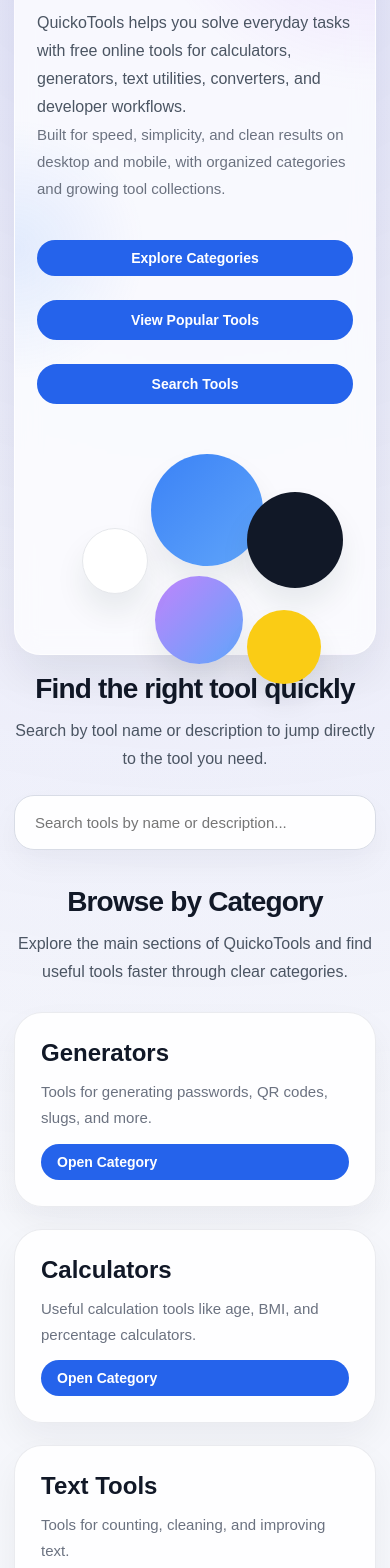
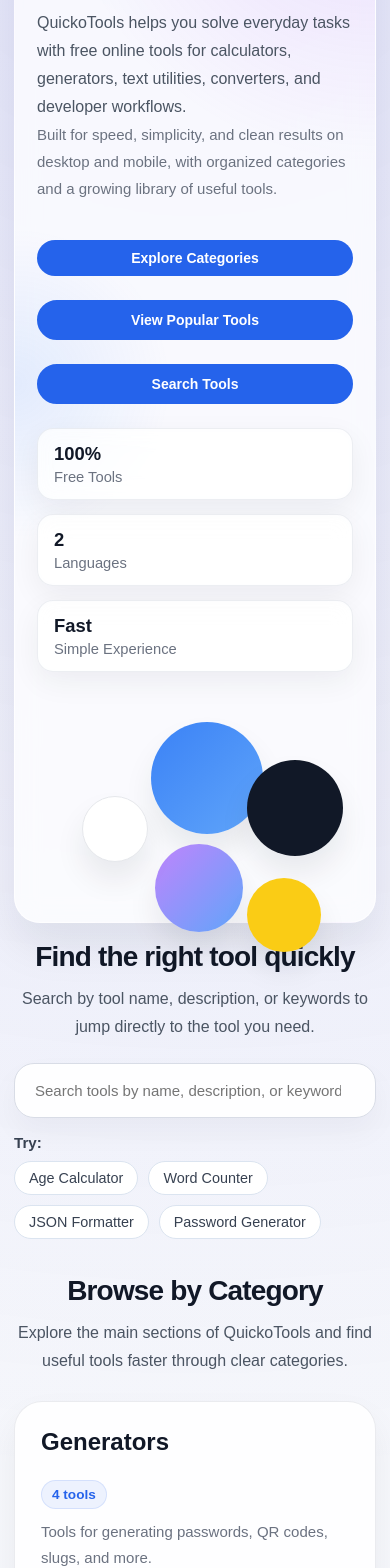
Before and after one commit to mousamohamad370-wq/QuickoTools, a React (Vite) app: page / in a window 390 px wide. Shown: the part 260-1828 px from the top of the page. Built offline with nearby package versions, Linux system fonts and the light colour scheme.

Commit message:
enhance home page UI, search UX, and category tool counts/clean and organize home stylesheet

```diff
--- a/src/pages/Home.jsx
+++ b/src/pages/Home.jsx
@@ -4,6 +4,7 @@
 import '../styles/home.css';
 import ToolCard from '../components/ToolCard';
 import toolsData from '../tools/data/toolsData';
+import categoriesData from '../tools/data/categoriesData';
 
 function Home({ language }) {
   usePageMeta(
@@ -17,86 +18,54 @@
 
   const [searchTerm, setSearchTerm] = useState('');
 
-  const categories = [
-    {
-      name: 'Generators',
-      nameAr: 'المولدات',
-      slug: 'generators',
-      description: 'Tools for generating passwords, QR codes, slugs, and more.',
-      descriptionAr: 'أدوات لإنشاء كلمات المرور ورموز QR والـ Slugs وغيرها.'
-    },
-    {
-      name: 'Calculators',
-      nameAr: 'الحاسبات',
-      slug: 'calculators',
-      description: 'Useful calculation tools like age, BMI, and percentage calculators.',
-      descriptionAr: 'أدوات حساب مفيدة مثل العمر وBMI والنسبة المئوية.'
-    },
-    {
-      name: 'Text Tools',
-      nameAr: 'أدوات النص',
-      slug: 'text-tools',
-      description: 'Tools for counting, cleaning, and improving text.',
-      descriptionAr: 'أدوات لعدّ النص وتنظيفه وتحسينه.'
-    },
-    {
-      name: 'Developer Tools',
-      nameAr: 'أدوات المطورين',
-      slug: 'developer-tools',
-      description: 'Formatting and developer-focused utilities.',
-      descriptionAr: 'أدوات تنسيق وخدمات مفيدة للمطورين.'
-    },
-    {
-      name: 'Converters',
-      nameAr: 'أدوات التحويل',
-      slug: 'converters',
-      description: 'Convert text and content into different formats.',
-      descriptionAr: 'حوّل النصوص والمحتوى إلى صيغ مختلفة.'
-    },
-    {
-      name: 'Random Tools',
-      nameAr: 'أدوات متنوعة',
-      slug: 'random-tools',
-      description: 'Extra useful tools that do not fit into other categories.',
-      descriptionAr: 'أدوات إضافية مفيدة لا تندرج بسهولة تحت تصنيف آخر.'
-    }
-  ];
-
-  const popularToolPaths = [
-    '/age-calculator',
-    '/bmi-calculator',
-    '/word-counter',
-    '/json-formatter',
-    '/password-generator',
-    '/qr-code-generator'
-  ];
-
   const content = {
     en: {
       heroTitle: 'Free Online Tools for Everyday Tasks',
       heroText:
         'QuickoTools helps you solve everyday tasks with free online tools for calculators, generators, text utilities, converters, and developer workflows.',
       heroSubText:
-        'Built for speed, simplicity, and clean results on desktop and mobile, with organized categories and growing tool collections.',
+        'Built for speed, simplicity, and clean results on desktop and mobile, with organized categories and a growing library of useful tools.',
       heroCtaPrimary: 'Explore Categories',
       heroCtaSecondary: 'View Popular Tools',
       heroCtaTertiary: 'Search Tools',
+
+      stats: [
+        { value: '100%', label: 'Free Tools' },
+        { value: '2', label: 'Languages' },
+        { value: 'Fast', label: 'Simple Experience' }
+      ],
+      statsAr: [
+        { value: '100%', label: 'أدوات مجانية' },
+        { value: '2', label: 'لغات' },
+        { value: 'سريع', label: 'تجربة بسيطة' }
+      ],
+
       searchTitle: 'Find the right tool quickly',
       searchText:
-        'Search by tool name or description to jump directly to the tool you need.',
-      searchPlaceholder: 'Search tools by name or description...',
+        'Search by tool name, description, or keywords to jump directly to the tool you need.',
+      searchPlaceholder: 'Search tools by name, description, or keyword...',
       searchResultsTitle: 'Search Results',
       searchResultsCount: 'results found',
       clearSearch: 'Clear Search',
+      quickSearchTitle: 'Try',
+      quickSearches: ['Age Calculator', 'Word Counter', 'JSON Formatter', 'Password Generator'],
+
       categoriesTitle: 'Browse by Category',
       categoriesText:
         'Explore the main sections of QuickoTools and find useful tools faster through clear categories.',
+      categoryToolsCount: 'tools',
+
       popularTitle: 'Popular Tools',
       popularText:
         'Start with some of the most commonly used tools currently featured on the site.',
+
       noToolsTitle: 'No tools found',
-      noToolsText: 'Try searching with a different keyword.',
+      noToolsText: 'Try searching with a different keyword or explore the categories below.',
+      browseCategories: 'Browse Categories',
+      viewPopularTools: 'View Popular Tools',
+
       openCategory: 'Open Category',
+
       whyTitle: 'Why QuickoTools',
       whyText:
         'QuickoTools is designed to stay practical, lightweight, and easy to use as the tool library continues to grow.',
@@ -119,6 +88,7 @@
         }
       ]
     },
+
     ar: {
       heroTitle: 'أدوات أونلاين مجانية للمهام اليومية',
       heroText:
@@ -128,22 +98,44 @@
       heroCtaPrimary: 'استكشف التصنيفات',
       heroCtaSecondary: 'عرض الأدوات الشائعة',
       heroCtaTertiary: 'ابحث عن أداة',
+
+      stats: [
+        { value: '100%', label: 'أدوات مجانية' },
+        { value: '2', label: 'لغات' },
+        { value: 'سريع', label: 'تجربة بسيطة' }
+      ],
+      statsAr: [
+        { value: '100%', label: 'أدوات مجانية' },
+        { value: '2', label: 'لغات' },
+        { value: 'سريع', label: 'تجربة بسيطة' }
+      ],
+
       searchTitle: 'اعثر على الأداة المناسبة بسرعة',
       searchText:
-        'ابحث باسم الأداة أو وصفها للوصول مباشرة إلى الأداة التي تحتاجها.',
-      searchPlaceholder: 'ابحث عن أداة بالاسم أو الوصف...',
+        'ابحث باسم الأداة أو وصفها أو الكلمات المفتاحية للوصول مباشرة إلى الأداة التي تحتاجها.',
+      searchPlaceholder: 'ابحث عن أداة بالاسم أو الوصف أو كلمة مفتاحية...',
       searchResultsTitle: 'نتائج البحث',
       searchResultsCount: 'نتيجة',
       clearSearch: 'مسح البحث',
+      quickSearchTitle: 'جرّب',
+      quickSearches: ['حاسبة العمر', 'عداد الكلمات', 'منسق JSON', 'مولد كلمات المرور'],
+
       categoriesTitle: 'تصفح حسب التصنيف',
       categoriesText:
         'استكشف الأقسام الرئيسية في QuickoTools واعثر على الأدوات المفيدة بشكل أسرع من خلال تصنيفات واضحة.',
+      categoryToolsCount: 'أدوات',
+
       popularTitle: 'الأدوات الشائعة',
       popularText:
         'ابدأ ببعض الأدوات الأكثر استخدامًا والمعروضة حاليًا داخل الموقع.',
+
       noToolsTitle: 'لم يتم العثور على أدوات',
-      noToolsText: 'جرّب كلمة بحث مختلفة.',
+      noToolsText: 'جرّب كلمة بحث مختلفة أو تصفح التصنيفات بالأسفل.',
+      browseCategories: 'تصفح التصنيفات',
+      viewPopularTools: 'عرض الأدوات الشائعة',
+
       openCategory: 'افتح التصنيف',
+
       whyTitle: 'لماذا QuickoTools',
       whyText:
         'تم تصميم QuickoTools ليبقى عمليًا وخفيفًا وسهل الاستخدام مع استمرار نمو مكتبة الأدوات.',
@@ -169,6 +161,12 @@
   };
 
   const currentContent = content[language] || content.en;
+  const currentStats =
+    language === 'ar' ? currentContent.statsAr : currentContent.stats;
+
+  const publishedTools = useMemo(() => {
+    return toolsData.filter((tool) => tool.isPublished);
+  }, []);
 
   const filteredTools = useMemo(() => {
     const value = searchTerm.trim().toLowerCase();
@@ -177,7 +175,7 @@
       return [];
     }
 
-    return toolsData.filter((tool) => {
+    return publishedTools.filter((tool) => {
       const toolName =
         language === 'ar' && tool.nameAr
           ? tool.nameAr.toLowerCase()
@@ -188,6 +186,16 @@
           ? tool.descriptionAr.toLowerCase()
           : tool.description.toLowerCase();
 
+      const toolKeywords = (
+        language === 'ar' && Array.isArray(tool.keywordsAr)
+          ? tool.keywordsAr
+          : Array.isArray(tool.keywords)
+          ? tool.keywords
+          : []
+      )
+        .join(' ')
+        .toLowerCase();
+
       const toolLanguages = Array.isArray(tool.languages)
         ? tool.languages.join(' ').toLowerCase()
         : '';
@@ -195,14 +203,28 @@
       return (
         toolName.includes(value) ||
         toolDescription.includes(value) ||
+        toolKeywords.includes(value) ||
         toolLanguages.includes(value)
       );
     });
-  }, [searchTerm, language]);
+  }, [searchTerm, language, publishedTools]);
 
   const popularTools = useMemo(() => {
-    return toolsData.filter((tool) => popularToolPaths.includes(tool.path));
-  }, []);
+    return publishedTools.filter((tool) => tool.isPopular);
+  }, [publishedTools]);
+
+  const categoriesWithCounts = useMemo(() => {
+    return categoriesData.map((category) => {
+      const toolsCount = publishedTools.filter(
+        (tool) => tool.category === category.slug
+      ).length;
+
+      return {
+        ...category,
+        toolsCount
+      };
+    });
+  }, [publishedTools]);
 
   const hasSearch = searchTerm.trim() !== '';
 
@@ -238,6 +260,15 @@
                   {currentContent.heroCtaTertiary}
                 </a>
               </div>
+
+              <div className="home-stats-grid">
+                {currentStats.map((item) => (
+                  <div key={item.label} className="home-stat-card">
+                    <span className="home-stat-value">{item.value}</span>
+                    <span className="home-stat-label">{item.label}</span>
+                  </div>
+                ))}
+              </div>
             </div>
 
             <div className="hero-orbs" aria-hidden="true">
@@ -268,8 +299,27 @@
               />
             </div>
 
+            <div className="quick-search-row">
+              <span className="quick-search-label">
+                {currentContent.quickSearchTitle}:
+              </span>
+
+              <div className="quick-search-tags">
+                {currentContent.quickSearches.map((term) => (
+                  <button
+                    key={term}
+                    type="button"
+                    className="quick-search-tag"
+                    onClick={() => setSearchTerm(term)}
+                  >
+                    {term}
+                  </button>
+                ))}
+              </div>
+            </div>
+
             {hasSearch && (
-              <div className="hero-actions" style={{ marginTop: '12px' }}>
+              <div className="hero-actions search-clear-actions">
                 <button
                   type="button"
                   className="tool-card-button hero-secondary-button"
@@ -297,7 +347,7 @@
                   <div className="tools-grid">
                     {filteredTools.map((tool) => (
                       <ToolCard
-                        key={tool.path}
+                        key={tool.id || tool.path}
                         name={
                           language === 'ar' && tool.nameAr
                             ? tool.nameAr
@@ -318,6 +368,18 @@
                 <div className="tools-empty-state">
                   <h3>{currentContent.noToolsTitle}</h3>
                   <p>{currentContent.noToolsText}</p>
+
+                  <div className="empty-state-actions">
+                    <a href="#categories-section" className="tool-card-button">
+                      {currentContent.browseCategories}
+                    </a>
+                    <a
+                      href="#popular-tools"
+                      className="tool-card-button hero-secondary-button"
+                    >
+                      {currentContent.viewPopularTools}
+                    </a>
+                  </div>
                 </div>
               )}
             </>
@@ -335,12 +397,18 @@
           </div>
 
           <div className="category-grid">
-            {categories.map((category) => (
+            {categoriesWithCounts.map((category) => (
               <div key={category.slug} className="category-card">
                 <div className="category-card-content">
-                  <h3 className="category-card-title">
-                    {language === 'ar' ? category.nameAr : category.name}
-                  </h3>
+                  <div className="category-card-top">
+                    <h3 className="category-card-title">
+                      {language === 'ar' ? category.nameAr : category.name}
+                    </h3>
+
+                    <span className="category-tools-count">
+                      {category.toolsCount} {currentContent.categoryToolsCount}
+                    </span>
+                  </div>
 
                   <p className="category-card-description">
                     {language === 'ar'
@@ -361,6 +429,7 @@
       <section className="tools-section" id="popular-tools">
         <div className="tools-container">
           <div className="tools-header">
+            <span className="section-kicker">Most Used</span>
             <h2 className="tools-section-title">
               {currentContent.popularTitle}
             </h2>
@@ -370,7 +439,7 @@
           <div className="tools-grid">
             {popularTools.map((tool) => (
               <ToolCard
-                key={tool.path}
+                key={tool.id || tool.path}
                 name={
                   language === 'ar' && tool.nameAr ? tool.nameAr : tool.name
                 }
@@ -396,7 +465,7 @@
 
           <div className="tools-grid">
             {currentContent.whyItems.map((item) => (
-              <div key={item.title} className="tool-card">
+              <div key={item.title} className="tool-card why-card">
                 <h3 className="tool-card-title">{item.title}</h3>
                 <p className="tool-card-description">{item.description}</p>
               </div>
--- a/src/styles/home.css
+++ b/src/styles/home.css
@@ -33,8 +33,8 @@
 .site-navbar-brand {
   font-size: 24px;
   font-weight: 800;
+  letter-spacing: -0.02em;
   color: #111827;
-  letter-spacing: -0.02em;
 }
 
 .site-navbar-links {
@@ -57,10 +57,10 @@
 .site-navbar-language-button,
 .site-navbar-menu-button {
   border: none;
+  border-radius: 999px;
+  padding: 10px 16px;
   background-color: #111827;
   color: #ffffff;
-  border-radius: 999px;
-  padding: 10px 16px;
   font-size: 14px;
   font-weight: 700;
   cursor: pointer;
@@ -93,12 +93,12 @@
 
 .hero-surface {
   padding: 52px;
+  border: 1px solid rgba(255, 255, 255, 0.72);
   border-radius: 34px;
   background:
     radial-gradient(circle at top right, rgba(168, 85, 247, 0.18), transparent 28%),
     radial-gradient(circle at center left, rgba(59, 130, 246, 0.12), transparent 24%),
     rgba(255, 255, 255, 0.72);
-  border: 1px solid rgba(255, 255, 255, 0.72);
   box-shadow: 0 22px 46px rgba(15, 23, 42, 0.08);
   backdrop-filter: blur(12px);
 }
@@ -134,12 +134,12 @@
 
 .hero-title {
   max-width: 680px;
+  margin-bottom: 18px;
   font-size: 56px;
   font-weight: 800;
   line-height: 1.05;
   letter-spacing: -0.04em;
   color: #111827;
-  margin-bottom: 18px;
 }
 
 .hero-text {
@@ -165,10 +165,10 @@
 
 .hero-actions {
   display: flex;
+  justify-content: flex-start;
+  flex-wrap: wrap;
   gap: 12px;
-  justify-content: flex-start;
   margin-top: 26px;
-  flex-wrap: wrap;
 }
 
 [dir="rtl"] .hero-actions {
@@ -176,8 +176,8 @@
 }
 
 .hero-secondary-button {
+  border: 2px solid #2563eb;
   background-color: transparent;
-  border: 2px solid #2563eb;
   color: #2563eb;
 }
 
@@ -238,6 +238,22 @@
   border: 1px solid #e5e7eb;
 }
 
+/* PAGE HERO */
+
+.page-hero-surface {
+  padding: 34px 40px;
+}
+
+.page-hero-content {
+  text-align: center;
+}
+
+.page-hero-title {
+  max-width: none;
+  margin-bottom: 12px;
+  font-size: 44px;
+}
+
 /* GENERIC SECTIONS */
 
 .tools-section {
@@ -259,18 +275,28 @@
 }
 
 .tools-section-title {
+  margin-bottom: 12px;
   font-size: 34px;
   font-weight: 800;
   letter-spacing: -0.03em;
+  text-align: center;
   color: #111827;
-  margin-bottom: 12px;
-  text-align: center;
 }
 
 .tools-header p.hero-text {
   max-width: 760px;
   margin: 10px auto 0;
   text-align: center;
+}
+
+.section-kicker {
+  display: inline-block;
+  margin-bottom: 10px;
+  font-size: 0.82rem;
+  font-weight: 700;
+  letter-spacing: 0.08em;
+  text-transform: uppercase;
+  color: #2563eb;
 }
 
 /* SEARCH */
@@ -294,15 +320,89 @@
   border: 1px solid #d8dce6;
   border-radius: 20px;
   background-color: rgba(255, 255, 255, 0.92);
+  box-shadow: 0 14px 30px rgba(15, 23, 42, 0.04);
   font-size: 15px;
   outline: none;
-  box-shadow: 0 14px 30px rgba(15, 23, 42, 0.04);
   transition: border-color 0.2s ease, box-shadow 0.2s ease;
 }
 
 .tools-search-input:focus {
   border-color: #2563eb;
-  box-shadow: 0 0 0 5px rgba(37, 99, 235, 0.10);
+  box-shadow: 0 0 0 5px rgba(37, 99, 235, 0.1);
+}
+
+.quick-search-row {
+  display: flex;
+  flex-wrap: wrap;
+  align-items: center;
+  gap: 10px;
+  margin-top: 16px;
+}
+
+.quick-search-label {
+  font-size: 0.95rem;
+  font-weight: 600;
+  color: #374151;
+}
+
+.quick-search-tags {
+  display: flex;
+  flex-wrap: wrap;
+  gap: 10px;
+}
+
+.quick-search-tag {
+  padding: 8px 14px;
+  border: 1px solid #dbe4f0;
+  border-radius: 999px;
+  background: #ffffff;
+  color: #374151;
+  font-size: 0.9rem;
+  cursor: pointer;
+  transition: all 0.2s ease;
+}
+
+.quick-search-tag:hover {
+  transform: translateY(-1px);
+  border-color: #cbd5e1;
+  box-shadow: 0 8px 20px rgba(15, 23, 42, 0.06);
+}
+
+.search-clear-actions {
+  margin-top: 12px;
+}
+
+/* HOME STATS */
+
+.home-stats-grid {
+  display: grid;
+  grid-template-columns: repeat(3, minmax(0, 1fr));
+  gap: 14px;
+  max-width: 720px;
+  margin-top: 24px;
+}
+
+.home-stat-card {
+  display: flex;
+  flex-direction: column;
+  gap: 4px;
+  padding: 14px 16px;
+  border: 1px solid rgba(148, 163, 184, 0.18);
+  border-radius: 16px;
+  background: rgba(255, 255, 255, 0.72);
+  box-shadow: 0 10px 30px rgba(15, 23, 42, 0.06);
+  backdrop-filter: blur(10px);
+}
+
+.home-stat-value {
+  font-size: 1.15rem;
+  font-weight: 700;
+  color: #111827;
+}
+
+.home-stat-label {
+  font-size: 0.92rem;
+  color: #6b7280;
 }
 
 /* GRID */
@@ -317,15 +417,15 @@
 /* CATEGORY CARDS */
 
 .category-card {
-  min-height: 220px;
-  background: rgba(255, 255, 255, 0.88);
-  border: 1px solid rgba(229, 231, 235, 0.8);
-  border-radius: 28px;
-  padding: 26px;
-  box-shadow: 0 16px 34px rgba(15, 23, 42, 0.05);
   display: flex;
   flex-direction: column;
   justify-content: space-between;
+  min-height: 220px;
+  padding: 26px;
+  border: 1px solid rgba(229, 231, 235, 0.8);
+  border-radius: 28px;
+  background: rgba(255, 255, 255, 0.88);
+  box-shadow: 0 16px 34px rgba(15, 23, 42, 0.05);
   transition: transform 0.18s ease, box-shadow 0.18s ease;
 }
 
@@ -334,11 +434,19 @@
   box-shadow: 0 20px 38px rgba(15, 23, 42, 0.08);
 }
 
+.category-card-top {
+  display: flex;
+  align-items: center;
+  justify-content: space-between;
+  gap: 12px;
+  margin-bottom: 10px;
+}
+
 .category-card-title {
+  margin-bottom: 12px;
   font-size: 24px;
   font-weight: 700;
   color: #111827;
-  margin-bottom: 12px;
 }
 
 .category-card-description {
@@ -347,33 +455,61 @@
   color: #6b7280;
 }
 
+.category-tools-count {
+  white-space: nowrap;
+  padding: 6px 10px;
+  border: 1px solid rgba(37, 99, 235, 0.12);
+  border-radius: 999px;
+  background: rgba(37, 99, 235, 0.08);
+  color: #2563eb;
+  font-size: 0.85rem;
+  font-weight: 700;
+}
+
 /* EMPTY STATE */
 
 .tools-empty-state {
-  background-color: rgba(255, 255, 255, 0.92);
   padding: 40px 22px;
   border-radius: 24px;
+  background-color: rgba(255, 255, 255, 0.92);
+  box-shadow: 0 14px 30px rgba(15, 23, 42, 0.05);
   text-align: center;
-  box-shadow: 0 14px 30px rgba(15, 23, 42, 0.05);
 }
 
 .tools-empty-state h3 {
+  margin-bottom: 8px;
   font-size: 22px;
   color: #111827;
-  margin-bottom: 8px;
 }
 
 .tools-empty-state p {
+  line-height: 1.6;
   color: #6b7280;
-  line-height: 1.6;
+}
+
+.empty-state-actions {
+  display: flex;
+  flex-wrap: wrap;
+  gap: 12px;
+  margin-top: 16px;
+}
+
+/* WHY SECTION */
+
+.why-card {
+  transition: transform 0.2s ease, box-shadow 0.2s ease;
+}
+
+.why-card:hover {
+  transform: translateY(-2px);
 }
 
 /* FOOTER */
 
 .site-footer {
+  margin-top: 70px;
   background: #111827;
   color: #e5e7eb;
-  margin-top: 70px;
 }
 
 .site-footer-container {
@@ -381,9 +517,9 @@
   margin: auto;
   padding: 42px 20px;
   display: flex;
+  flex-wrap: wrap;
+  justify-content: space-between;
   gap: 40px;
-  justify-content: space-between;
-  flex-wrap: wrap;
 }
 
 .footer-section {
@@ -391,8 +527,8 @@
 }
 
 .footer-title {
+  margin-bottom: 10px;
   font-size: 18px;
-  margin-bottom: 10px;
 }
 
 .footer-text {
@@ -420,14 +556,22 @@
 }
 
 .footer-bottom {
+  padding: 16px;
   border-top: 1px solid #374151;
   text-align: center;
-  padding: 16px;
   font-size: 13px;
   color: #9ca3af;
 }
 
-/* MOBILE */
+/* SCROLL OFFSET */
+
+#top,
+#categories-section,
+#popular-tools {
+  scroll-margin-top: 120px;
+}
+
+/* TABLET */
 
 @media (max-width: 1100px) {
   .hero-content {
@@ -448,14 +592,16 @@
   }
 }
 
+/* MOBILE */
+
 @media (max-width: 768px) {
   .site-navbar {
     padding: 14px 14px 0;
   }
 
   .site-navbar-container {
+    flex-wrap: wrap;
     padding: 14px 18px;
-    flex-wrap: wrap;
     border-radius: 22px;
   }
 
@@ -545,6 +691,14 @@
     right: 205px;
   }
 
+  .page-hero-surface {
+    padding: 26px 20px;
+  }
+
+  .page-hero-title {
+    font-size: 34px;
+  }
+
   .tools-section {
     padding: 18px 14px 0;
   }
@@ -554,14 +708,22 @@
   }
 
   .tools-grid,
-  .category-grid {
+  .category-grid,
+  .home-stats-grid {
     grid-template-columns: 1fr;
   }
 
   .category-card {
     min-height: auto;
   }
+
+  .category-card-top {
+    flex-direction: column;
+    align-items: flex-start;
+  }
 }
+
+/* SMALL MOBILE */
 
 @media (max-width: 480px) {
   .hero-title {
@@ -577,31 +739,3 @@
     padding: 34px 16px;
   }
 }
-.page-hero-surface {
-  padding: 34px 40px;
-}
-
-.page-hero-content {
-  text-align: center;
-}
-
-.page-hero-title {
-  max-width: none;
-  font-size: 44px;
-  margin-bottom: 12px;
-}
-
-@media (max-width: 768px) {
-  .page-hero-surface {
-    padding: 26px 20px;
-  }
-
-  .page-hero-title {
-    font-size: 34px;
-  }
-}
-#top,
-#categories-section,
-#popular-tools {
-  scroll-margin-top: 120px;
-}
```
